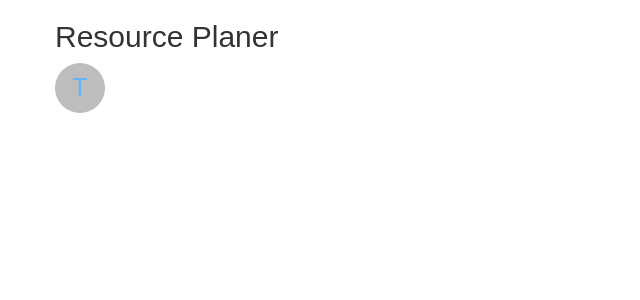
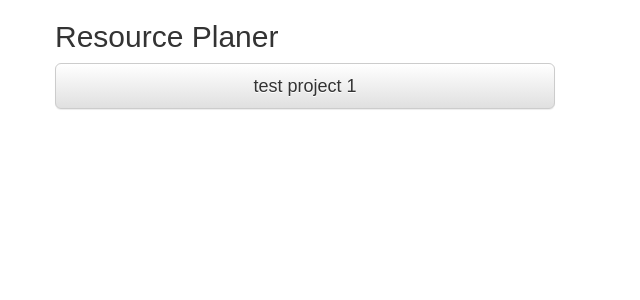
Before and after one commit to 1703/react-resource-planer, a React (Create React App) app in the folder ResourcePlanner/: page / in a window 1280 px wide. Shown: the top 300 px of the page, without its empty margins (0-640 px from the left). Built offline with nearby package versions, Linux system fonts and the light colour scheme; the HTML template or start-up script is replaced by a standard one; what react-tap-event-plugin would draw is missing.

Commit message:
basic project rendering

```diff
--- a/ResourcePlanner/src/App.js
+++ b/ResourcePlanner/src/App.js
@@ -4,7 +4,7 @@ import './bootstrap/css/bootstrap.min.css'
 import './bootstrap/css/bootstrap-theme.min.css'
 import logo from './logo.svg';
 import './App.css';
-import Person from './components/person'
+import Project from './components/project'
 
 import injectTapEventPlugin from 'react-tap-event-plugin';
 
@@ -23,7 +23,7 @@ class App extends Component {
                   <h2>Resource Planer</h2>
               </Row>
               <Row>
-                  <Person name={"Testi"} />
+                  <Project name={"test project 1"}/>
               </Row>
             </Grid>
         </MuiThemeProvider>
--- a/ResourcePlanner/src/components/project.js
+++ b/ResourcePlanner/src/components/project.js
@@ -1,5 +1,6 @@
 import React, {Component} from 'react'
 import ExtComponent from './ext_component'
+import {Button} from 'react-bootstrap'
 
 export default class Project extends ExtComponent {
 
@@ -22,12 +23,18 @@ export default class Project extends ExtComponent {
         }
     }
 
+    updateSize (start, stop, timeunit) {
+
+    }
+
     render () {
 
         var self = this;
 
-        return <div>
-            HOME :-)
-        </div>
+        var style = {
+            width : "500px"
+        }
+
+        return <Button style={style} bsSize="large">{self.props.name}</Button>
     }
 }
```
